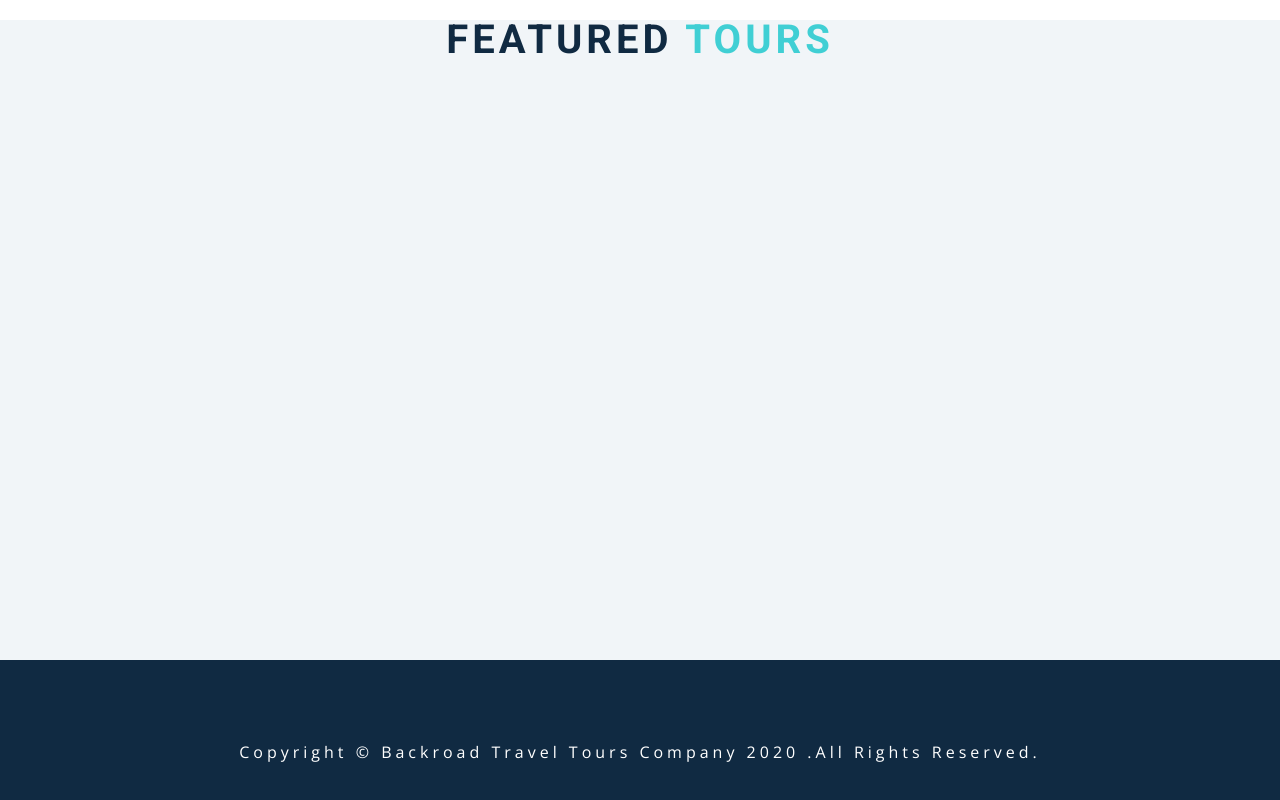
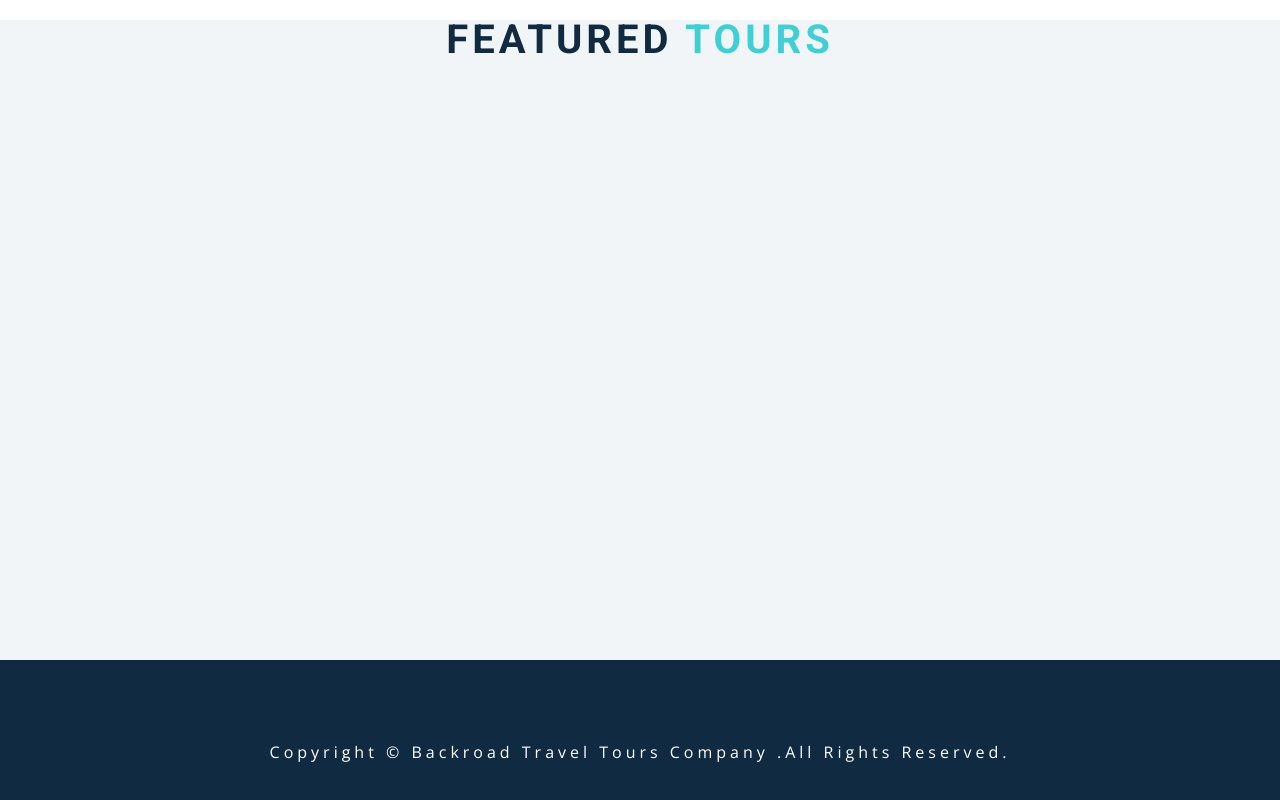
Before and after one commit to ParveenDavid2394/Scroll, a plain HTML site: page index.html in a window 1280 px wide. Shown: the part 2142-2942 px from the top of the page. Drawn offline with nearby package versions, Linux system fonts and the light colour scheme.

Commit message:
remove hard coded year

```diff
--- a/index.html
+++ b/index.html
@@ -80,7 +80,7 @@
     <footer class="section">
       <p>
         Copyright &copy; backroad travel tours company
-        <span id="date">2020</span>
+        <span id="date"></span>
         .all rights reserved.
       </p>
     </footer>
```
